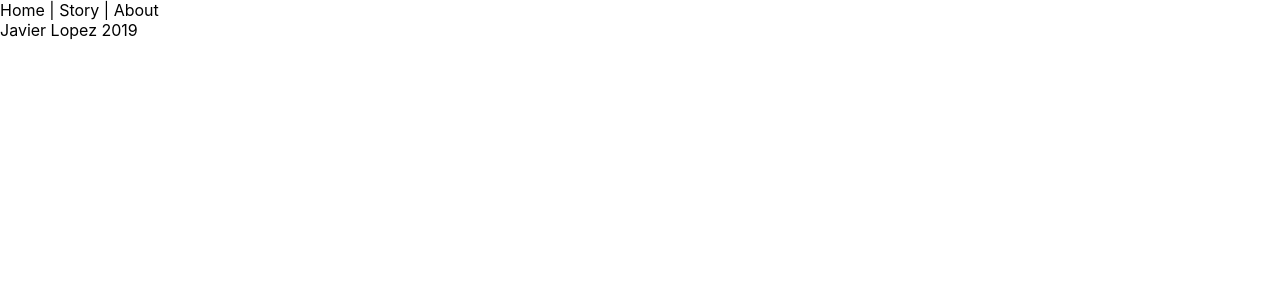
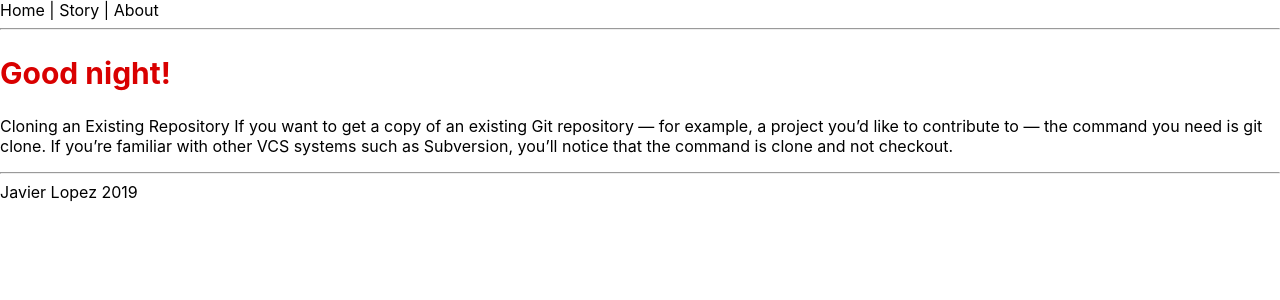
Before and after one commit to masterlopez/react-one, a React (Create React App) app: page / in a window 1280 px wide. Shown: the top 300 px of the page. Built offline with nearby package versions, Linux system fonts and the light colour scheme.

Commit message:
Check in

```diff
--- a/src/App.js
+++ b/src/App.js
@@ -1,14 +1,16 @@
-import React from 'react';
-import Header from './components/Header';
-import Footer from './components/Footer';
+import React from "react";
+import Header from "./components/Header";
+import MainContent from "./components/MainContent";
+import Footer from "./components/Footer";
 
 function App() {
-  return(
+  return (
     <div>
-    <Header />
-    <Footer />
+      <Header />
+      <MainContent />
+      <Footer />
     </div>
-  )
+  );
 }
 
-export default App
+export default App;
--- a/src/components/Footer.js
+++ b/src/components/Footer.js
@@ -1,9 +1,8 @@
-import React from 'react';
+import React from "react";
 
 function Footer() {
-  return(
-    <footer>Javier Lopez 2019</footer>
-  )
-
+  const date = new Date();
+  const year = date.getFullYear();
+  return <footer>Javier Lopez {year}</footer>;
 }
-export default Footer
+export default Footer;
--- a/src/components/MainContent.js
+++ b/src/components/MainContent.js
@@ -0,0 +1,20 @@
+import React from "react";
+import TimeDay from "./TimeDay";
+
+function MainContent() {
+  return (
+    <div>
+      <hr />
+      <TimeDay />
+      <p>
+        Cloning an Existing Repository If you want to get a copy of an existing
+        Git repository — for example, a project you’d like to contribute to —
+        the command you need is git clone. If you’re familiar with other VCS
+        systems such as Subversion, you’ll notice that the command is clone and
+        not checkout.
+      </p>
+      <hr />
+    </div>
+  );
+}
+export default MainContent;
--- /dev/null
+++ b/src/components/TimeDay.js
@@ -0,0 +1,28 @@
+import React from "react";
+
+function TimeDay() {
+  const date = new Date();
+  const hours = date.getHours();
+  let timeOfDay;
+  const styles = {
+    fontSize: 30
+  };
+
+  if (hours < 12) {
+    timeOfDay = "morning";
+    styles.color = "#04756F";
+  } else if (hours >= 12 && hours < 17) {
+    timeOfDay = "afternoon";
+    styles.color = "#2E0927";
+  } else {
+    timeOfDay = "night";
+    styles.color = "#D90000";
+  }
+  return (
+    <div>
+      <h2 style={styles}>Good {timeOfDay}!</h2>
+    </div>
+  );
+}
+
+export default TimeDay;
```
Also changed, not shown: 1 other file (tests, documents, lock files or other folders).
